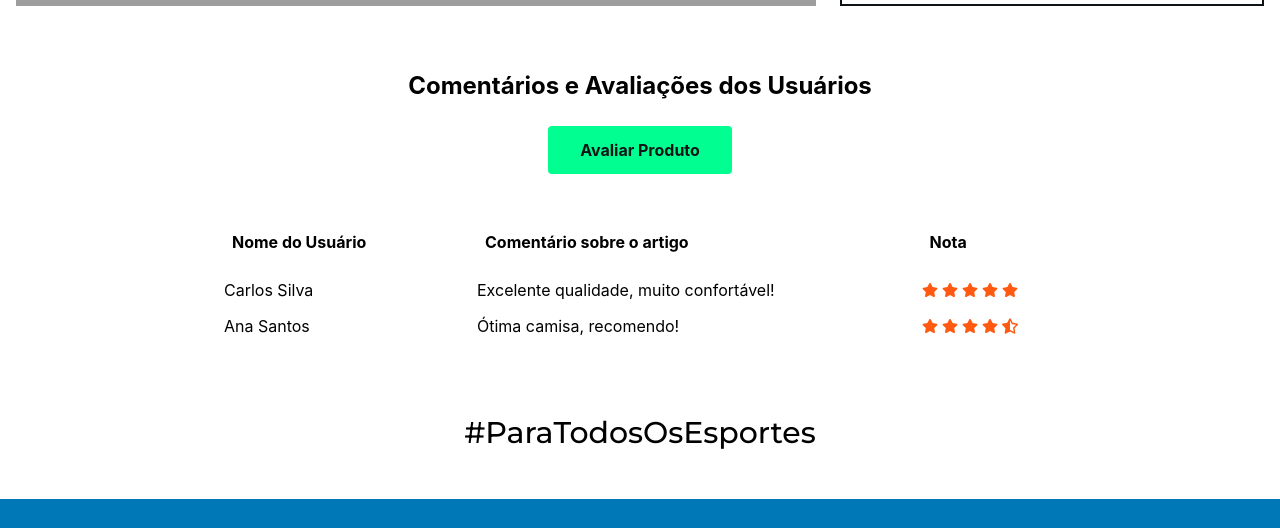
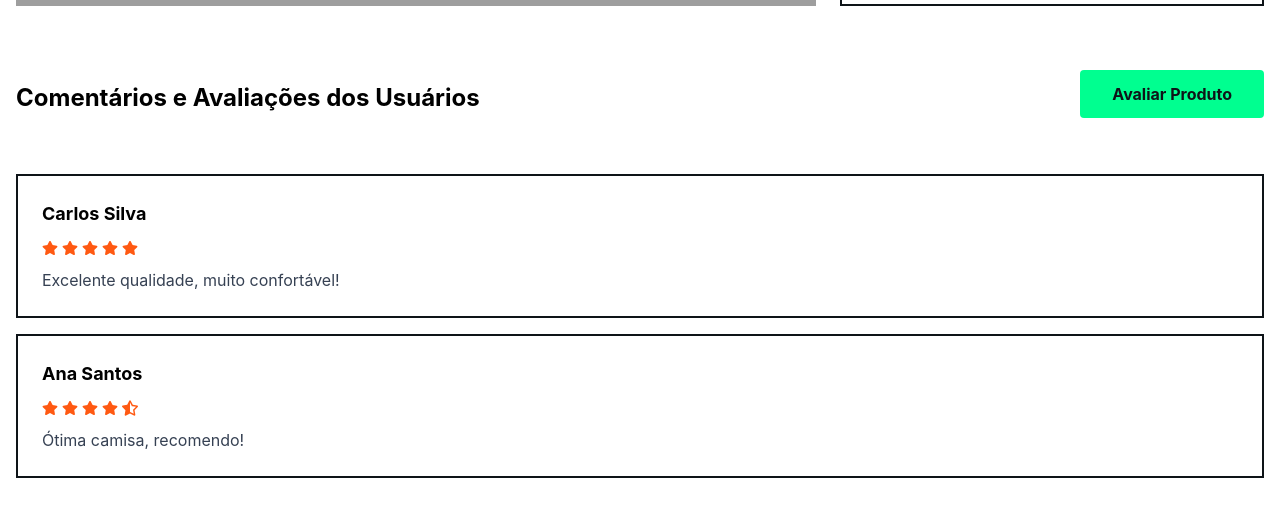
Before and after one commit to Aramanu/Trabalho_Final_Semestre, a React (Vite) app: page /artigo/1 in a window 1280 px wide. Shown: the part 807-1335 px from the top of the page. Built offline with nearby package versions, Linux system fonts and the light colour scheme; data requests are answered from the project's data file; grey boxes are pictures that could not be loaded.

Commit message:
Front-End pronto, ainda necessário alterar o banco de dados, deixar os produtos mais coerentes.

```diff
--- a/src/pages/Artigo.jsx
+++ b/src/pages/Artigo.jsx
@@ -133,13 +133,16 @@ function Artigo() {
   if (artigo.comentarios) {
     for (let i = 0; i < artigo.comentarios.length; i++) {
       listaComentarios.push(
-        <tr key={artigo.comentarios[i]} className="">
-          <td className="px-4">{artigo.nomes[i]}</td>
-          <td className="px-4">{artigo.comentarios[i]}</td>
-          <td className="px-4">
+        <div
+          key={artigo.comentarios[i]}
+          className="border-2 border-preto_azulado p-6 w-full flex flex-col gap-3"
+        >
+          <p className="font-bold text-lg">{artigo.nomes[i]}</p>
+          <div>
             <Estrelas num={artigo.notas[i]} />
-          </td>
-        </tr>
+          </div>
+          <p className="text-gray-700">{artigo.comentarios[i]}</p>
+        </div>
       );
     }
   }
@@ -148,9 +151,7 @@ function Artigo() {
     <>
       <Cabecalho />
       <div className="pt-20">
-        <h1 className="md:h2 h4 text-center font-bold my-10">
-          {artigo.nome}
-        </h1>
+        <h1 className="md:h2 h4 text-center font-bold my-10">{artigo.nome}</h1>
 
         <div className="flex flex-col md:flex-row justify-center gap-6 max-w-7xl mx-auto px-4">
           <img
@@ -202,6 +203,7 @@ function Artigo() {
         </div>
 
         <div className="flex flex-col items-center mt-16 px-4 mb-10">
+          <div className="flex justify-between items-center w-full max-w-7xl mb-6">
             <h2 className="text-2xl font-bold mb-6">
               Comentários e Avaliações dos Usuários
             </h2>
@@ -212,26 +214,16 @@ function Artigo() {
             >
               Avaliar Produto
             </button>
+          </div>
 
           {(artigo.comentarios?.length ?? 0) === 0 ? (
             <p className="text-gray-500 text-lg">
               Nenhum comentário ainda. Seja o primeiro a avaliar!
             </p>
           ) : (
-            <table className="table-auto border-separate border-spacing-y-3 border-spacing-x-4 w-full max-w-4xl">
-              <thead>
-                <tr className="border-preto_azulado">
-                  <th className="px-6 py-3 text-left rounded-l-lg">
-                    Nome do Usuário
-                  </th>
-                  <th className="px-6 py-3 text-left">
-                    Comentário sobre o artigo
-                  </th>
-                  <th className="px-6 py-3 text-left rounded-r-lg">Nota</th>
-                </tr>
-              </thead>
-              <tbody>{listaComentarios}</tbody>
-            </table>
+            <div className="w-full max-w-7xl flex flex-col gap-4">
+              {listaComentarios}
+            </div>
           )}
         </div>
       </div>
--- a/src/pages/Pesquisa.jsx
+++ b/src/pages/Pesquisa.jsx
@@ -79,7 +79,7 @@ export default function Pesquisa() {
           </form>
         </div>
         <section className="container mx-auto px-4 py-8">
-          <div className="grid grid-cols-1 md:grid-cols-2 lg:grid-cols-3 gap-6 place-items-center md:place-items-start">
+          <div className="flex flex-wrap gap-8 justify-center mb-30 px-4 max-w-7xl mx-auto">
             {listaResultados}
           </div>
         </section>
```
Lines whose indentation alone changed are shown as unchanged.
